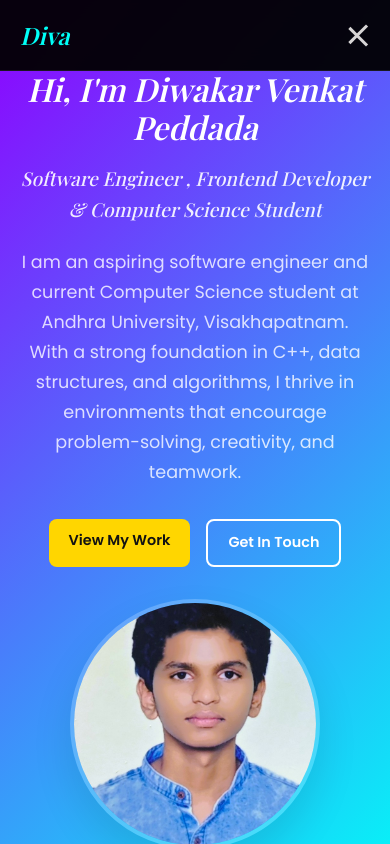
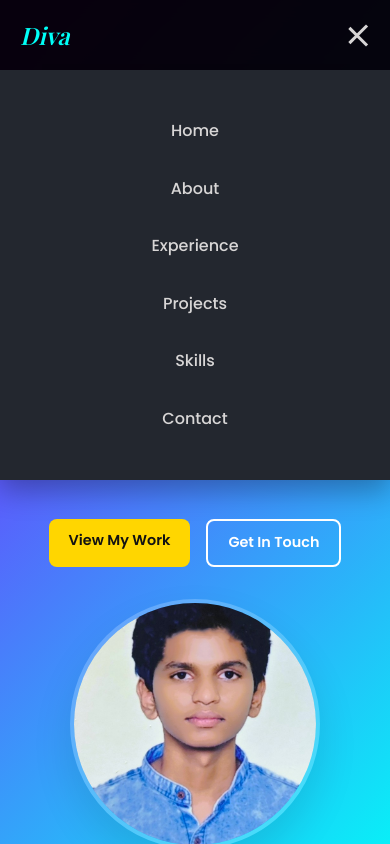
Before and after one commit to Diva143V/Portfolio, a plain HTML site: page index.html in a window 390 px wide. Both pictures are taken after a click on the element 357 px from the left and 35 px from the top of the page. Shown: the top 844 px of the page. Drawn offline with nearby package versions, Linux system fonts and the light colour scheme; a web font is replaced by a local one.

Commit message:
Update style.css menu

```diff
--- a/style.css
+++ b/style.css
@@ -687,14 +687,31 @@
 
   /* Responsive Design */
   @media (max-width: 768px) {
-    .nav-menu {
-      display: none;
-    }
-
     .hamburger {
       display: flex;
     }
+    .nav-menu {
+      position: fixed;
+      left: -100%;
+      top: 70px;
+      flex-direction: column;
+      background-color: var(--background-card);
+      width: 100%;
+      text-align: center;
+      transition: left 0.3s ease;
+      box-shadow: 0 10px 27px rgba(0, 0, 0, 0.3);
+      padding: 2rem 0;
+      z-index: 999;
+      gap: 0;
+    }
 
+    .nav-menu.active {
+      left: 0;
+    }
+
+    .nav-menu li {
+      margin: 1rem 0;
+    }
     .hero-content {
       grid-template-columns: 1fr;
       text-align: center;
```
